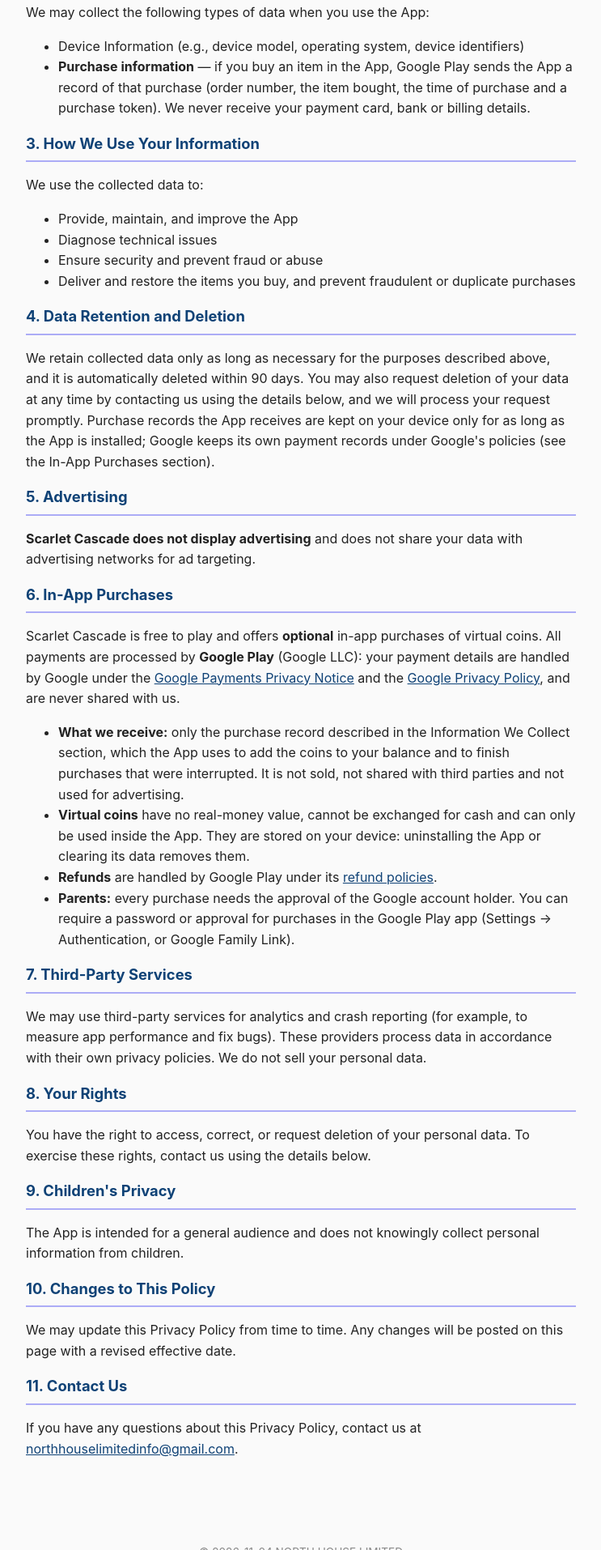
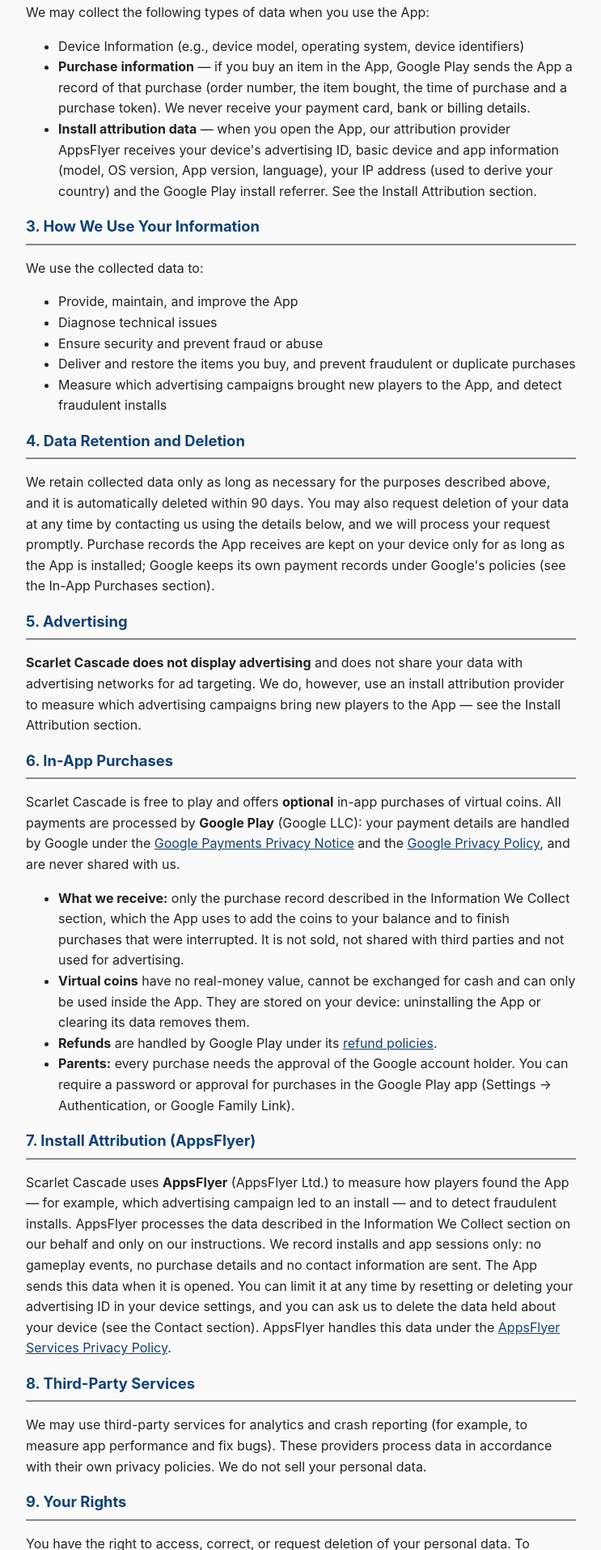
Before and after one commit to northhouselimitedinfo-byte/northhouselimitedinfo-byte.github.io, a plain HTML site: page scarlet-cascade/index.html in a window 1280 px wide. Shown: the part 886-2800 px from the top of the page at 81% size, without its empty margins (268-1011 px from the left). Drawn offline with Linux system fonts and the light colour scheme.

```diff
--- a/scarlet-cascade/index.html
+++ b/scarlet-cascade/index.html
@@ -5,7 +5,7 @@
 <meta name="viewport" content="width=device-width, initial-scale=1">
 <title>Scarlet Cascade — Privacy Policy</title>
 <style>
-  :root { --primary: #0F4276; --accent: #ACACF6; }
+  :root { --primary: #0F4276; --accent: #888888; }
   * { box-sizing: border-box; }
   body { margin: 0; font-family: -apple-system, Segoe UI, Roboto, Helvetica, Arial, sans-serif;
          color: #222; background: #fafafa; line-height: 1.6; }
@@ -23,7 +23,7 @@
 <header>
   <img src="banner.png" alt="Scarlet Cascade banner">
   <h1>Scarlet Cascade</h1>
-  <p>Privacy Policy — effective 2026-11-04</p>
+  <p>Privacy Policy — effective 2026-11-18</p>
 </header>
 <main>
   <h2>1. Introduction</h2>
@@ -41,6 +41,10 @@
     <li><strong>Purchase information</strong> — if you buy an item in the App, Google Play sends
       the App a record of that purchase (order number, the item bought, the time of purchase and a
       purchase token). We never receive your payment card, bank or billing details.</li>
+    <li><strong>Install attribution data</strong> — when you open the App, our attribution provider
+      AppsFlyer receives your device's advertising ID, basic device and app information (model, OS
+      version, App version, language), your IP address (used to derive your country) and the Google Play
+      install referrer. See the Install Attribution section.</li>
   </ul>
 
   <h2>3. How We Use Your Information</h2>
@@ -50,6 +54,8 @@
     <li>Diagnose technical issues</li>
     <li>Ensure security and prevent fraud or abuse</li>
     <li>Deliver and restore the items you buy, and prevent fraudulent or duplicate purchases</li>
+    <li>Measure which advertising campaigns brought new players to the App, and detect fraudulent
+      installs</li>
   </ul>
 
   <h2>4. Data Retention and Deletion</h2>
@@ -65,7 +71,8 @@
   <h2>5. Advertising</h2>
   <p>
     <strong>Scarlet Cascade does not display advertising</strong> and does not share
-    your data with advertising networks for ad targeting.
+    your data with advertising networks for ad targeting. We do, however, use an install attribution provider to measure which
+    advertising campaigns bring new players to the App — see the Install Attribution section.
   </p>
   <h2>6. In-App Purchases</h2>
   <p>
@@ -91,39 +98,51 @@
       (Settings &rarr; Authentication, or Google Family Link).</li>
   </ul>
 
-  <h2>7. Third-Party Services</h2>
+  <h2>7. Install Attribution (AppsFlyer)</h2>
+  <p>
+    Scarlet Cascade uses <strong>AppsFlyer</strong> (AppsFlyer Ltd.) to measure how players found the App —
+    for example, which advertising campaign led to an install — and to detect fraudulent installs.
+    AppsFlyer processes the data described in the Information We Collect section on our behalf and
+    only on our instructions. We record installs and app sessions only: no gameplay events, no
+    purchase details and no contact information are sent. The App sends this data when it is opened. You can limit it at any time by
+    resetting or deleting your advertising ID in your device settings, and you can ask us to delete
+    the data held about your device (see the Contact section). AppsFlyer handles this data under the
+    <a href="https://www.appsflyer.com/legal/services-privacy-policy/" target="_blank" rel="noopener">AppsFlyer Services Privacy Policy</a>.
+  </p>
+
+  <h2>8. Third-Party Services</h2>
   <p>
     We may use third-party services for analytics and crash reporting (for example,
     to measure app performance and fix bugs). These providers process data in
     accordance with their own privacy policies. We do not sell your personal data.
   </p>
 
-  <h2>8. Your Rights</h2>
+  <h2>9. Your Rights</h2>
   <p>
     You have the right to access, correct, or request deletion of your personal
     data. To exercise these rights, contact us using the details below.
   </p>
 
-  <h2>9. Children's Privacy</h2>
+  <h2>10. Children's Privacy</h2>
   <p>
     The App is intended for a general audience and does not knowingly collect
     personal information from children.
   </p>
 
-  <h2>10. Changes to This Policy</h2>
+  <h2>11. Changes to This Policy</h2>
   <p>
     We may update this Privacy Policy from time to time. Any changes will be posted
     on this page with a revised effective date.
   </p>
 
-  <h2>11. Contact Us</h2>
+  <h2>12. Contact Us</h2>
   <p>
     If you have any questions about this Privacy Policy, contact us at
     <a href="mailto:northhouselimitedinfo@gmail.com">northhouselimitedinfo@gmail.com</a>.
   </p>
 </main>
 <footer>
-  &copy; 2026-11-04 NORTH HOUSE LIMITED
+  &copy; 2026-11-18 NORTH HOUSE LIMITED
 </footer>
 </body>
 </html>
```
